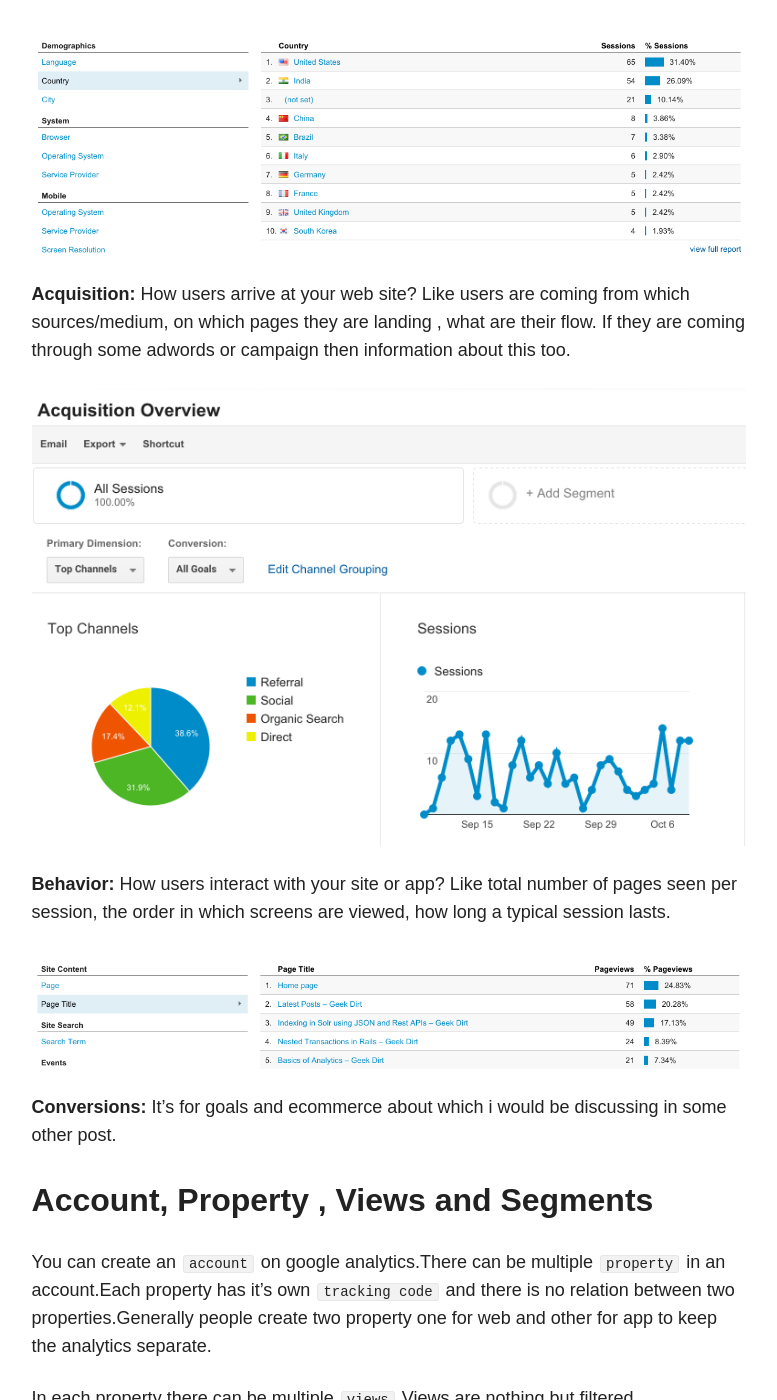
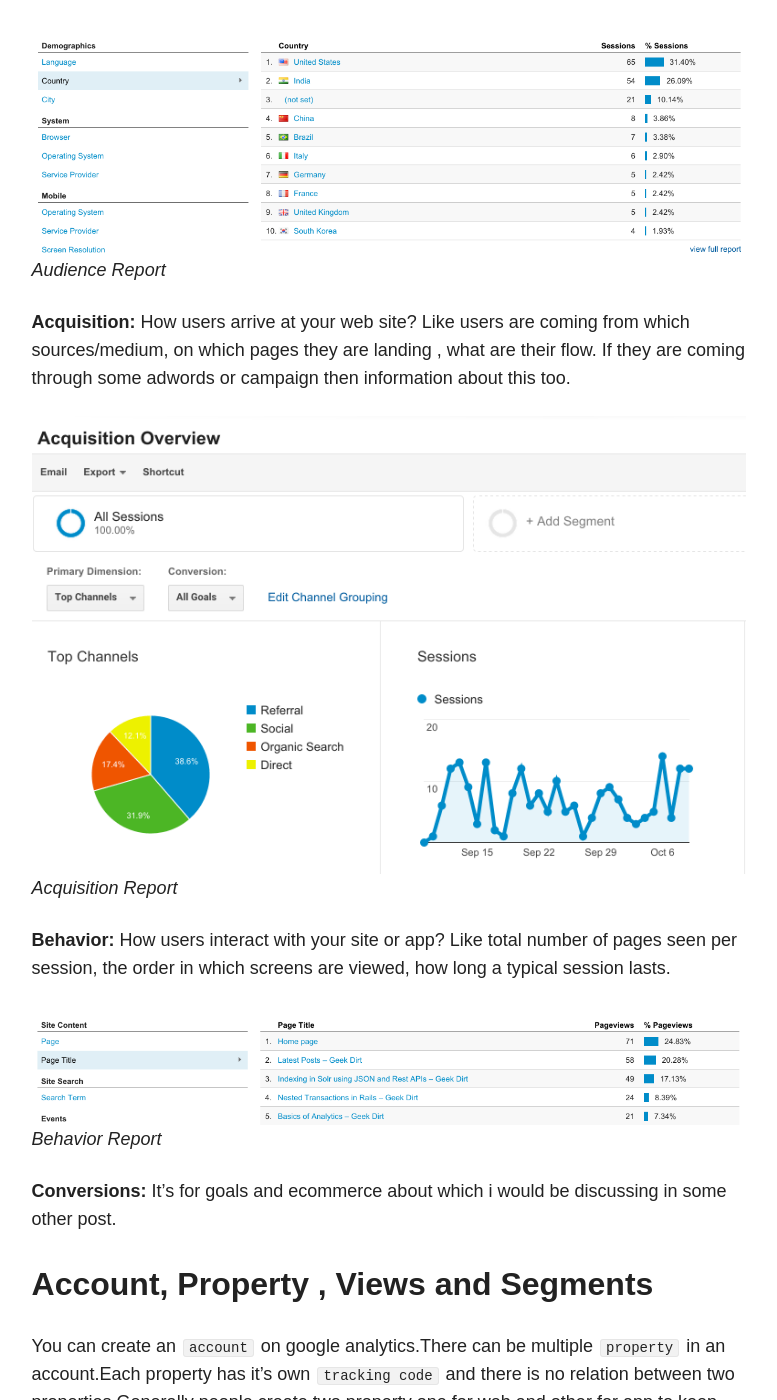
Before and after one commit to shobhit-garg/shobhit-garg.github.io, a Jekyll site: the page built from _posts/blog/2015-10-11-google-analytics-walkthrough.markdown, in a window 1280 px wide and 1400 px high, scrolled down 1461 px. Shown: the whole window, without its empty margins (348-1125 px from the left). Built offline with Jekyll 4.4.1, drawn with Linux system fonts in a browser that asks for light colours; nearby versions of some CDN libraries; comment, search, counter and statistics services are not loaded; some of the changed text lies outside the part shown.

Commit message:
formatting

```diff
--- a/_posts/blog/2015-10-11-google-analytics-walkthrough.markdown
+++ b/_posts/blog/2015-10-11-google-analytics-walkthrough.markdown
@@ -20,20 +20,23 @@ There are bascially 4-5 types of reports in google analytics:
 
 __Real Time:__ As the name infers, it display information like how many users are currently visiting the site, what are their location etc.
 
-![]({{ site.url }}/assets/real-time.png)
+![Real Time Report]({{ site.url }}/assets/real-time.png)
 *Real Time Report*
 
 __Audience:__ Who your users are? It tells about your users demographics , locations, browser/mobile they are using etc. Information like how many of them are first time and how many of them are returning is also the part of this.
 
 ![Audience Report]({{ site.url }}/assets/audience.png)
+*Audience Report*
 
 __Acquisition:__ How users arrive at your web site? Like users are coming from which sources/medium, on which pages they are landing , what are their flow. If they are coming through some adwords or campaign then information about this too.
 
 ![Acquisition Report]({{ site.url }}/assets/acquisition.png)
+*Acquisition Report*
 
 __Behavior:__ How users interact with your site or app? Like total number of pages seen per session, the order in which screens are viewed,  how long a typical session lasts.
 
 ![Behavior Report]({{ site.url }}/assets/behavior.png)
+*Behavior Report*
 
 __Conversions:__ It's for goals and ecommerce about which i would be discussing in some other post.
 
```
Also changed, not shown: other parts of _posts/blog/2015-10-11-google-analytics-walkthrough.markdown (+3 -2 lines).
